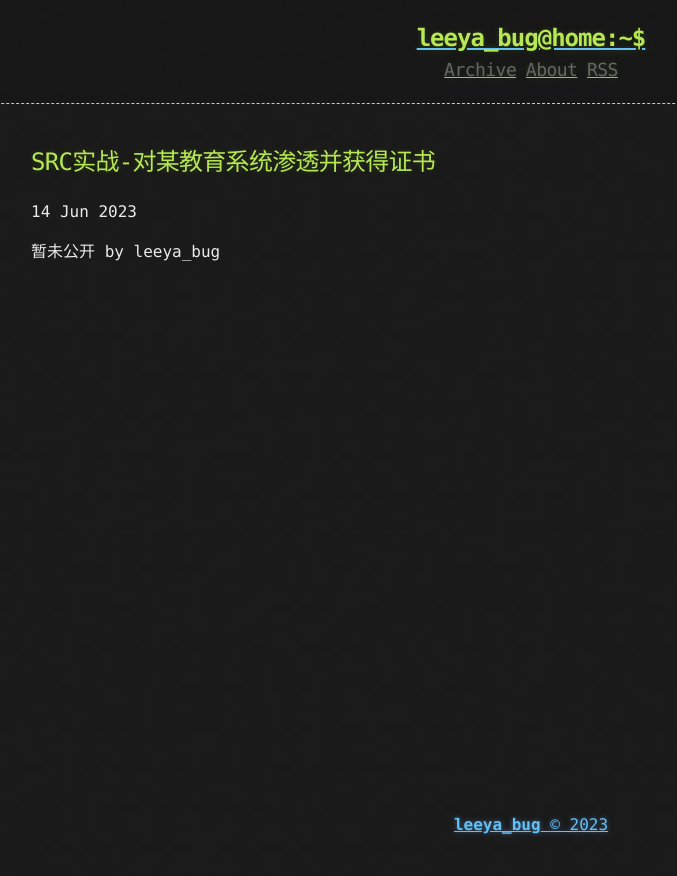
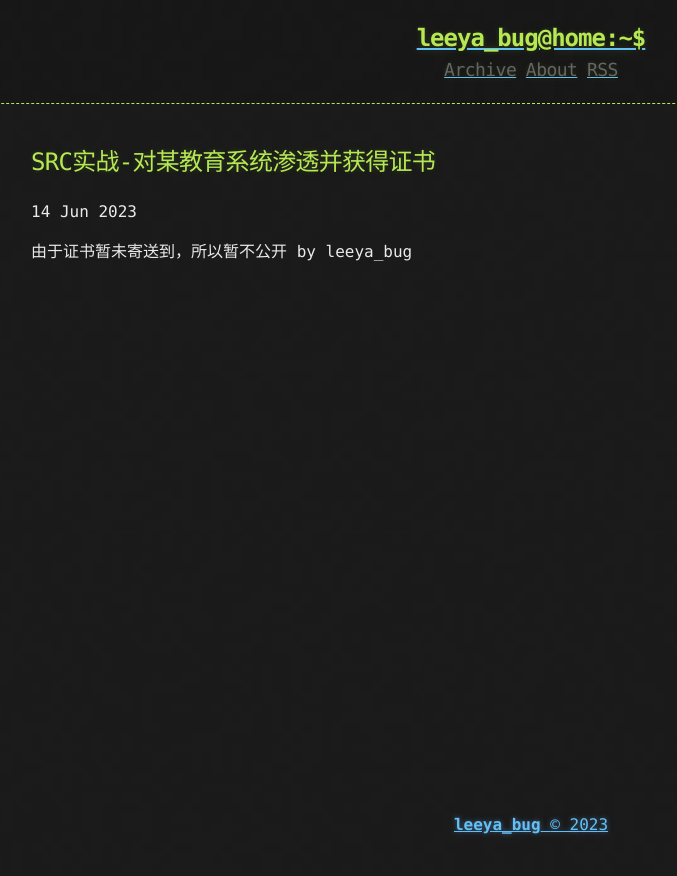
Before and after one commit to Leeyangee/leeyangee.github.io, a Jekyll site: the page built from _posts/2023-06-14-SRC实战-对某教育系统渗透并获得证书.md, in a window 1280 px wide. Shown: the top 876 px of the page, without its empty margins (109-786 px from the left). Built offline with Jekyll 4.4.1, drawn with Linux system fonts in a browser that asks for light colours.

Commit message:
Update 2023-06-14-SRC实战-对某教育系统渗透并获得证书.md

```diff
--- a/_posts/2023-06-14-SRC实战-对某教育系统渗透并获得证书.md
+++ b/_posts/2023-06-14-SRC实战-对某教育系统渗透并获得证书.md
@@ -3,4 +3,4 @@ title: SRC实战-对某教育系统渗透并获得证书
 published: true
 ---
 
-暂未公开 by leeya_bug
+由于证书暂未寄送到，所以暂不公开 by leeya_bug
```
